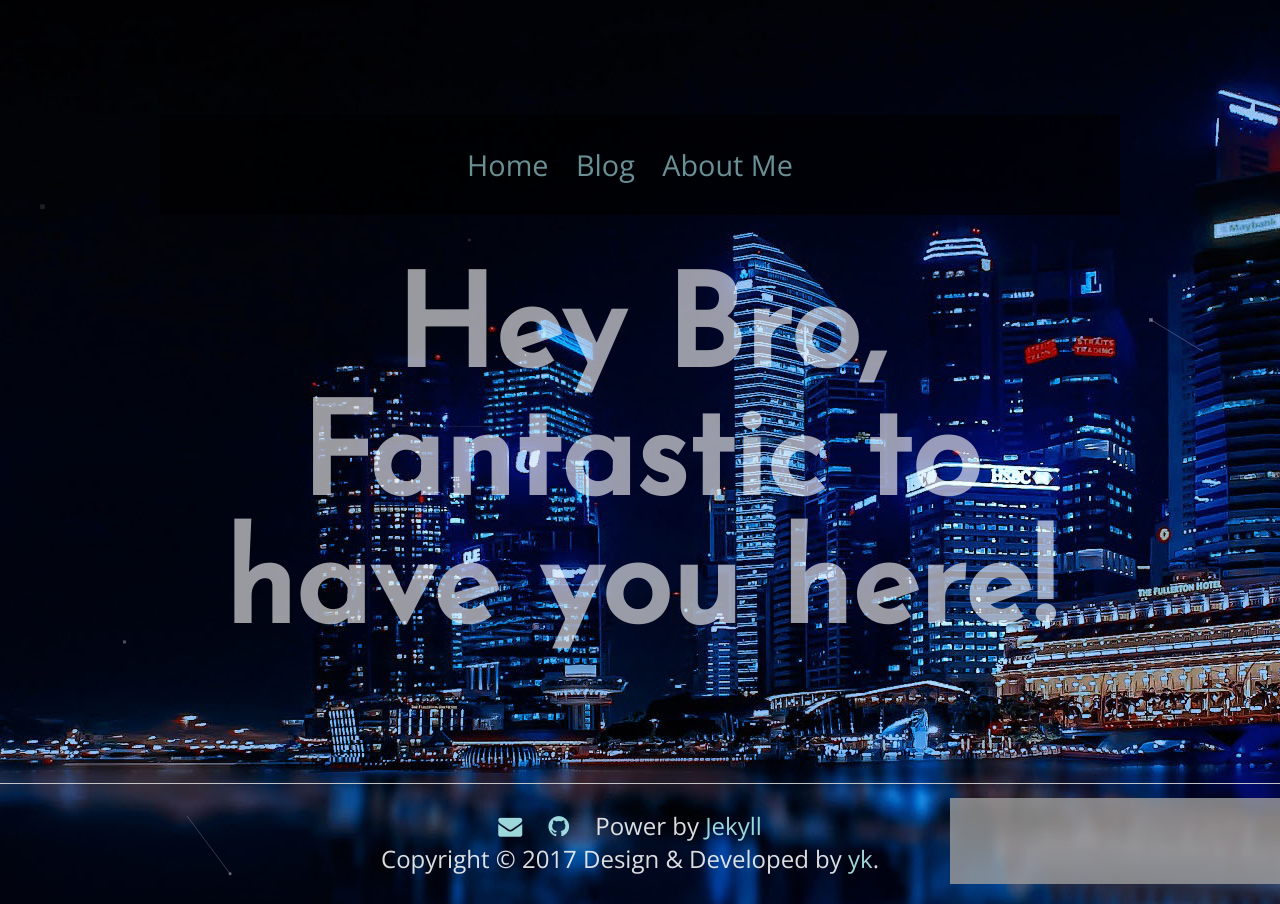
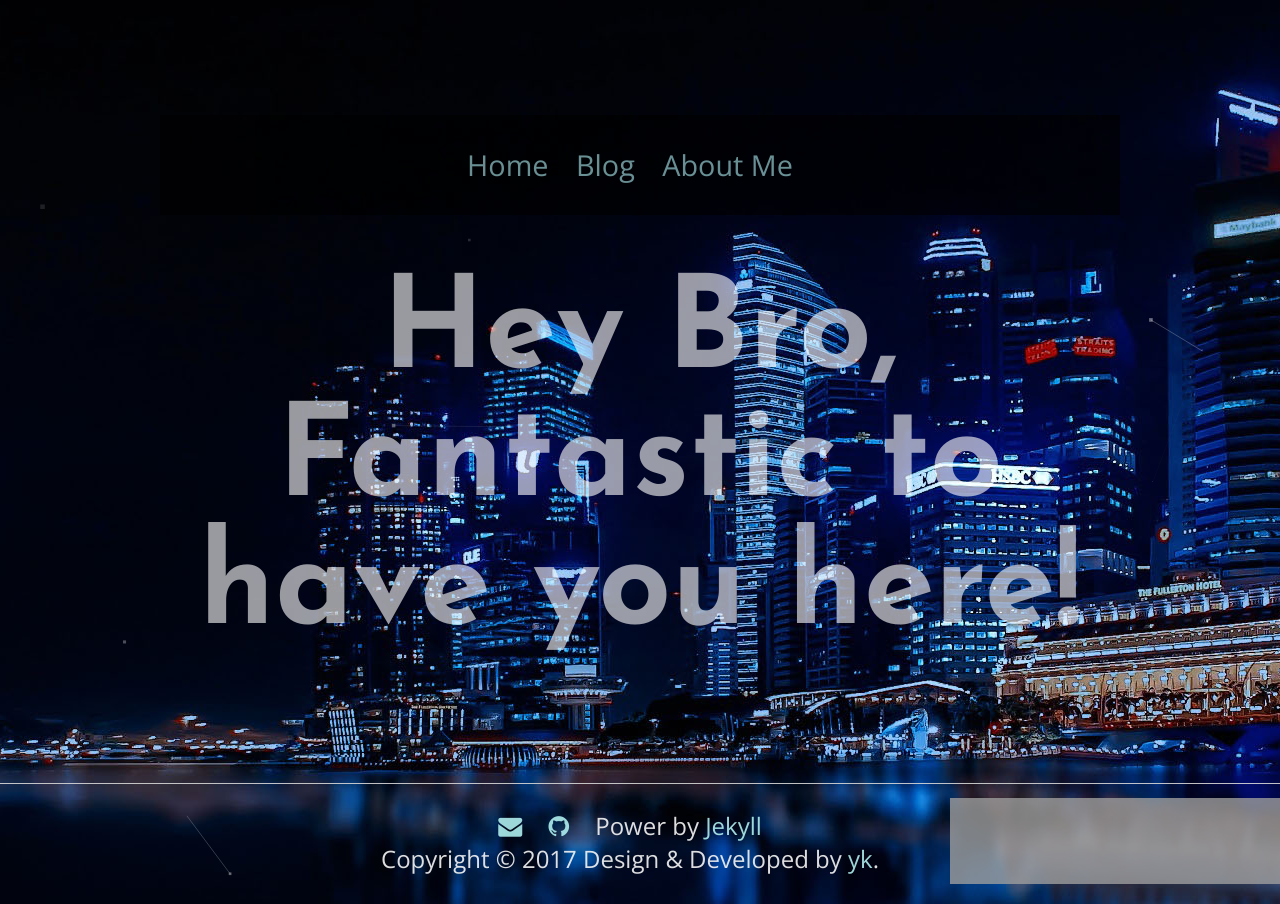
Before and after one commit to m8524769/m8524769.github.io, a Jekyll site: the page built from index.html, in a window 1280 px wide. Built offline with Jekyll 4.4.1, drawn with Linux system fonts in a browser that asks for light colours; grey boxes are pictures that could not be loaded.

Commit message:
Change: 修改字体宽度

```diff
--- a/_includes/head.html
+++ b/_includes/head.html
@@ -1,9 +1,11 @@
 <head>
+
     <meta charset="utf-8">
     <title>{{ site.name }}{{ site.separator }}{{ site.title }}</title>
 
-    <link href="https://fonts.googleapis.com/css?family=Josefin+Sans" rel="stylesheet">
-    <link href="https://fonts.googleapis.com/css?family=Open+Sans:400,700" rel="stylesheet">
+    <link href="https://fonts.googleapis.com/css?family=Josefin+Sans:700" rel="stylesheet">
+    <link href="https://fonts.googleapis.com/css?family=Open+Sans:400" rel="stylesheet">
 
     <link rel="stylesheet" href="/assets/css/main.css">
+
 </head>
```
